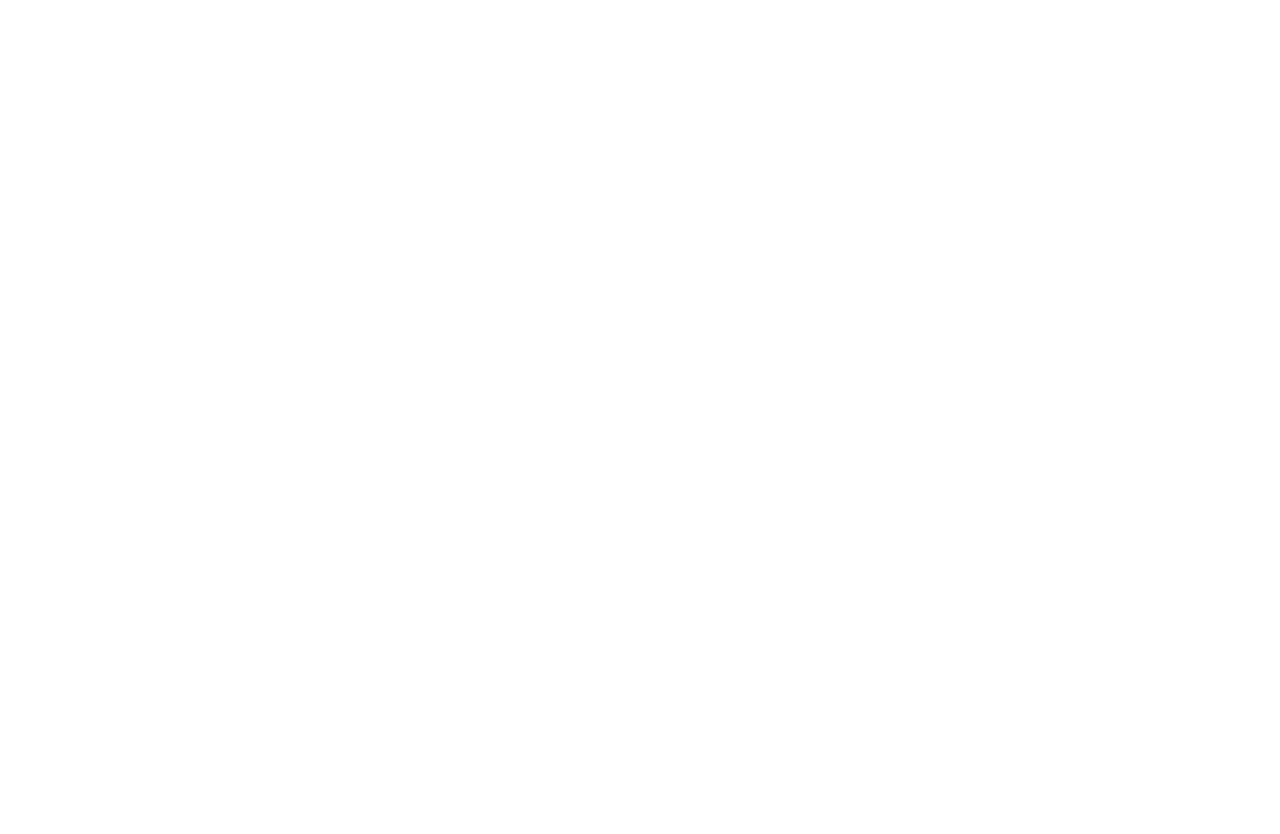
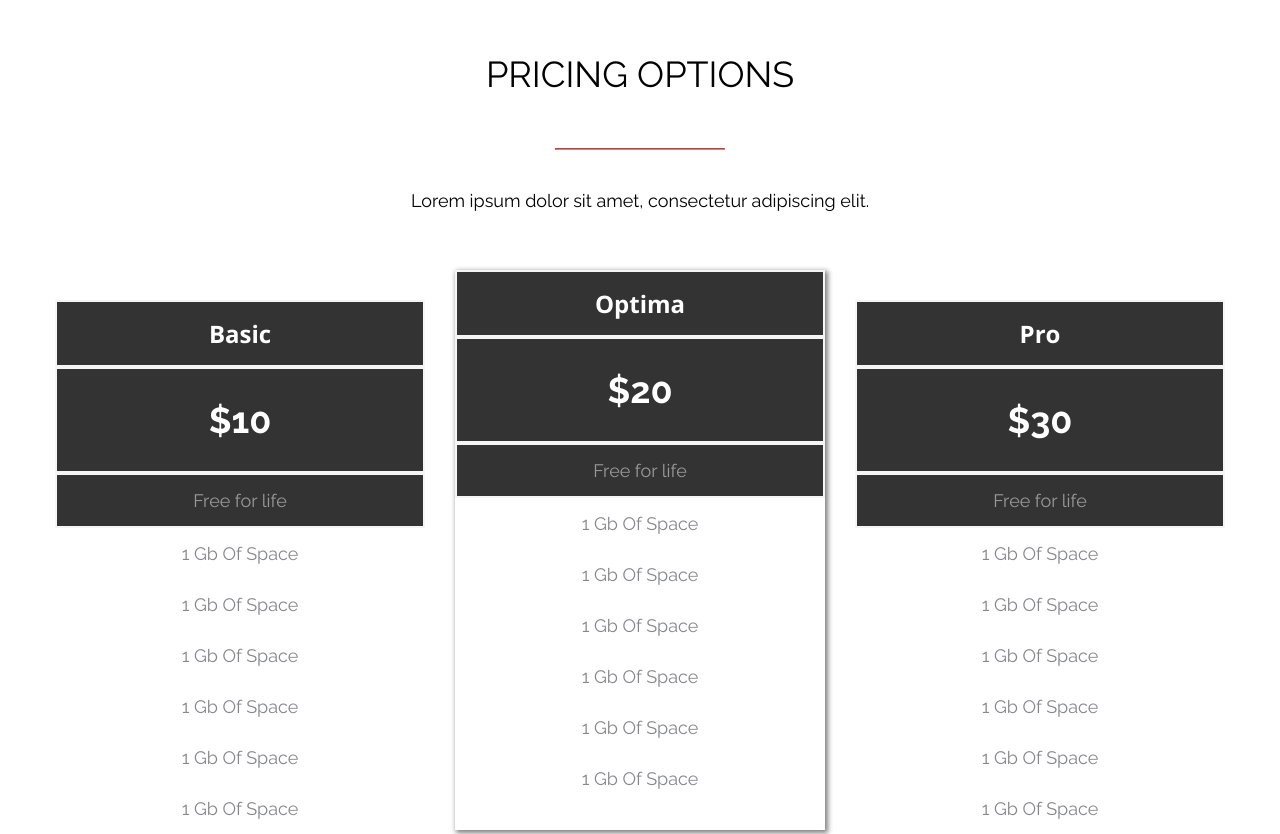
Before and after one commit to DenisAlferov/Lessons, a plain HTML site: page Lesson-4/Index.html in a window 1280 px wide. Before the commit the page ends 800 px from the top, so only its background shows below. Drawn offline with nearby package versions, Linux system fonts and the light colour scheme.

Commit message:
new work

```diff
--- a/Lesson-4/Index.html
+++ b/Lesson-4/Index.html
@@ -6,9 +6,59 @@
           content="width=device-width, user-scalable=no, initial-scale=1.0, maximum-scale=1.0, minimum-scale=1.0">
     <meta http-equiv="X-UA-Compatible" content="ie=edge">
     <title>Document</title>
+    <link rel="preconnect" href="https://fonts.googleapis.com">
+    <link rel="preconnect" href="https://fonts.gstatic.com" crossorigin>
+    <link href="https://fonts.googleapis.com/css2?family=Open+Sans:ital,wght@0,300;0,400;0,500;0,600;0,700;0,800;1,300;1,400;1,500;1,600;1,700;1,800&family=Raleway:ital,wght@0,100;0,200;0,300;0,400;0,500;0,600;0,700;0,800;0,900;1,100;1,200;1,300;1,400;1,500;1,600;1,700;1,800;1,900&display=swap" rel="stylesheet">
+    <link rel="stylesheet" href="css/style.css">
 </head>
-
 <body>
-
+<section>
+    <div class="wrapper">
+        <h2 class="h2_pricing">PRICING OPTIONS</h2>
+        <hr class="hr">
+        <h4 class="h4_text">Lorem ipsum dolor sit amet, consectetur adipiscing elit.</h4>
+        <div class="price">
+            <div class="basic">
+                <ul>
+                    <li class="version"> Basic </li>
+                    <li class="price1"> $10 </li>
+                    <li class="duration"> Free for life </li>
+                    <li class="gb"> 1 Gb Of Space </li>
+                    <li class="gb"> 1 Gb Of Space </li>
+                    <li class="gb"> 1 Gb Of Space </li>
+                    <li class="gb"> 1 Gb Of Space </li>
+                    <li class="gb"> 1 Gb Of Space </li>
+                    <li class="gb"> 1 Gb Of Space </li>
+                </ul>
+            </div>
+            <div class="optima">
+                <ul>
+                    <li class="version"> Optima </li>
+                    <li class="price1"> $20 </li>
+                    <li class="duration"> Free for life </li>
+                    <li class="gb"> 1 Gb Of Space </li>
+                    <li class="gb"> 1 Gb Of Space </li>
+                    <li class="gb"> 1 Gb Of Space </li>
+                    <li class="gb"> 1 Gb Of Space </li>
+                    <li class="gb"> 1 Gb Of Space </li>
+                    <li class="gb"> 1 Gb Of Space </li>
+                </ul>
+            </div>
+            <div class="pro">
+                <ul>
+                    <li class="version"> Pro </li>
+                    <li class="price1"> $30 </li>
+                    <li class="duration"> Free for life </li>
+                    <li class="gb"> 1 Gb Of Space </li>
+                    <li class="gb"> 1 Gb Of Space </li>
+                    <li class="gb"> 1 Gb Of Space </li>
+                    <li class="gb"> 1 Gb Of Space </li>
+                    <li class="gb"> 1 Gb Of Space </li>
+                    <li class="gb"> 1 Gb Of Space </li>
+                </ul>
+            </div>
+        </div>
+    </div>
+</section>
 </body>
 </html>
--- a/Lesson-4/css/style.css
+++ b/Lesson-4/css/style.css
@@ -2,4 +2,99 @@
     margin: 0;
     padding: 0;
     box-sizing: border-box;
+    list-style-type: none;
+    text-decoration: none;
+    font-family: 'Open Sans', sans-serif;
 }
+.wrapper{
+    max-width: 1200px;
+    padding: 0 15px;
+    margin: 0 auto;
+
+
+}
+.h2_pricing{
+        padding: 53px;
+    text-align: center;
+    font-family: 'Raleway';
+    font-style: normal;
+    font-weight: 400;
+    font-size: 36px;
+
+}
+.hr{
+    width: 170px;
+    border-color: #EC7979;
+    margin: 0 auto;
+}
+
+.h4_text{
+    margin-top: 40px;
+    font-family: 'Raleway';
+    font-style: normal;
+    font-weight: 400;
+    font-size: 18px;
+    text-align: center;
+    margin-bottom: 59px;
+}
+.price{
+    height: 560px;
+    display: flex;
+    justify-content: space-between;
+
+    }
+.basic{
+    width: 370px;
+    text-align: center;
+    padding-top: 30px;
+
+}
+.optima{
+    width: 370px;
+    text-align: center;
+    box-shadow: 2px 2px 5px 1px gray;
+}
+.pro{
+    width: 370px;
+    text-align: center;
+    padding-top: 30px;
+
+}
+.version{
+    background: #333333;
+    border: 2px solid #F5F5F5;
+    font-family: 'Open Sans';
+    font-style: normal;
+    font-weight: 700;
+    font-size: 24px;
+    color: #FFFFFF;
+    padding: 15px 0;
+}
+.price1{
+    background: #333333;
+    border: 2px solid #F5F5F5;
+    font-family: 'Raleway';
+    font-style: normal;
+    font-weight: 700;
+    font-size: 36px;
+        color: #FFFFFF;
+    padding: 30px 0;
+}
+.duration{
+    background: #333333;
+    border: 2px solid #F5F5F5;
+    font-family: 'Raleway';
+    font-style: normal;
+    font-weight: 400;
+    font-size: 18px;
+    color: rgba(255, 255, 255, 0.5);
+    padding: 15px 0;
+}
+.gb{
+    font-family: 'Raleway';
+    font-style: normal;
+    font-weight: 400;
+    font-size: 18px;
+    color: #86878B;
+    padding: 15px 0;
+}
```
